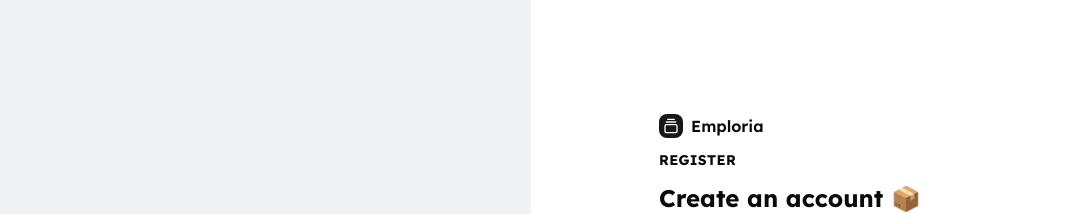
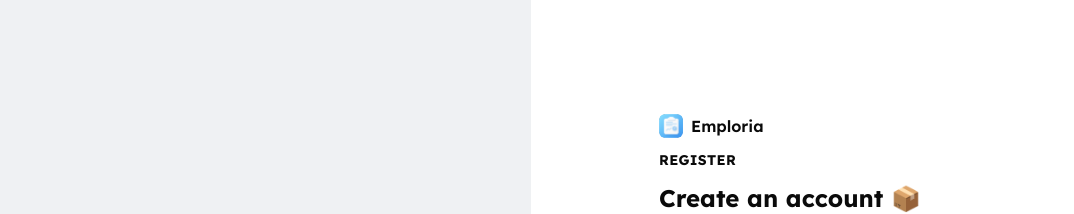
Before and after one commit to andreedyson/emploria, a Next.js app: page /register in a window 1280 px wide. Shown: the top 214 px of the page, without its empty margins (109-1183 px from the left). Built offline with nearby package versions, Linux system fonts and the light colour scheme; no server answers.

Commit message:
style(app): add emploria icon

```diff
--- a/components/app-sidebar.tsx
+++ b/components/app-sidebar.tsx
@@ -17,6 +17,7 @@ import {
 import Link from "next/link";
 import { usePathname } from "next/navigation";
 import { signOut } from "next-auth/react";
+import Image from "next/image";
 
 // Menu items. Change according to the needs of your applications
 const items = [
@@ -54,7 +55,12 @@ export function AppSidebar() {
             <SidebarMenuButton size="lg" asChild>
               <Link href="/dashboard">
                 <div className="bg-primary text-sidebar-primary-foreground flex aspect-square size-8 items-center justify-center rounded-lg font-bold italic">
-                  E
+                  <Image
+                    src={"/assets/emploria-logo.svg"}
+                    width={80}
+                    height={80}
+                    alt="Emploria Logo"
+                  />
                 </div>
                 <div className="leading-none">
                   <span className="font-semibold italic">Emploria</span>
--- a/components/auth/register-form.tsx
+++ b/components/auth/register-form.tsx
@@ -5,14 +5,7 @@ import { Input } from "@/components/ui/input";
 import { BASE_URL } from "@/constants";
 import { registerSchema } from "@/types/validations";
 import { zodResolver } from "@hookform/resolvers/zod";
-import {
-  Eye,
-  EyeOff,
-  GalleryVerticalEnd,
-  Lock,
-  Mail,
-  UserRound,
-} from "lucide-react";
+import { Eye, EyeOff, Lock, Mail, UserRound } from "lucide-react";
 import { useSession } from "next-auth/react";
 import Link from "next/link";
 import { useRouter } from "next/navigation";
@@ -28,6 +21,7 @@ import {
   FormLabel,
   FormMessage,
 } from "../ui/form";
+import Image from "next/image";
 
 export function RegisterForm() {
   const [submitting, setSubmitting] = useState<boolean>(false);
@@ -108,7 +102,12 @@ export function RegisterForm() {
               className="mb-3 flex items-center gap-2 font-semibold"
             >
               <div className="bg-primary text-primary-foreground flex h-6 w-6 items-center justify-center rounded-md">
-                <GalleryVerticalEnd className="size-4" />
+                <Image
+                  src={"/assets/emploria-logo.svg"}
+                  width={80}
+                  height={80}
+                  alt="Emploria Logo"
+                />
               </div>
               Emploria
             </Link>
--- a/components/auth/signin-form.tsx
+++ b/components/auth/signin-form.tsx
@@ -4,14 +4,16 @@ import { Button } from "@/components/ui/button";
 import { Input } from "@/components/ui/input";
 import { signInSchema } from "@/types/validations";
 import { zodResolver } from "@hookform/resolvers/zod";
-import { Eye, EyeOff, GalleryVerticalEnd, Lock, Mail } from "lucide-react";
+import { Eye, EyeOff, Lock, Mail } from "lucide-react";
 import { signIn, useSession } from "next-auth/react";
+import Image from "next/image";
 import Link from "next/link";
 import { useRouter } from "next/navigation";
 import { useEffect, useState } from "react";
 import { useForm } from "react-hook-form";
 import toast from "react-hot-toast";
 import { z } from "zod";
+import { customToast } from "../custom-toast";
 import {
   Form,
   FormControl,
@@ -20,8 +22,6 @@ import {
   FormLabel,
   FormMessage,
 } from "../ui/form";
-import Image from "next/image";
-import { customToast } from "../custom-toast";
 
 export function SignInForm() {
   const [submitting, setSubmitting] = useState<boolean>(false);
@@ -90,7 +90,12 @@ export function SignInForm() {
           <section className="mb-2 text-center md:text-start">
             <Link href="/" className="flex items-center gap-2 font-semibold">
               <div className="bg-primary text-primary-foreground flex h-6 w-6 items-center justify-center rounded-md">
-                <GalleryVerticalEnd className="size-4" />
+                <Image
+                  src={"/assets/emploria-logo.svg"}
+                  width={80}
+                  height={80}
+                  alt="Emploria Logo"
+                />
               </div>
               Emploria
             </Link>
--- a/components/layout/footer.tsx
+++ b/components/layout/footer.tsx
@@ -1,4 +1,5 @@
 import { LANDING_PAGE_LINKS } from "@/constants";
+import Image from "next/image";
 import Link from "next/link";
 
 function Footer() {
@@ -12,7 +13,12 @@ function Footer() {
             className="flex items-center gap-2 font-semibold italic"
           >
             <div className="bg-primary flex size-8 items-center justify-center rounded-md font-bold">
-              E
+              <Image
+                src={"/assets/emploria-logo.svg"}
+                width={80}
+                height={80}
+                alt="Emploria Logo"
+              />
             </div>
             <span>Emploria</span>
           </Link>
--- a/components/layout/landing-header.tsx
+++ b/components/layout/landing-header.tsx
@@ -1,13 +1,13 @@
 "use client";
 
 import { LANDING_PAGE_LINKS } from "@/constants";
-import { GalleryVerticalEnd } from "lucide-react";
 import { useSession } from "next-auth/react";
 import Link from "next/link";
 import { usePathname } from "next/navigation";
 import { Button } from "../ui/button";
 import UserAvatar from "../user-avatar";
 import { ThemeToggle } from "../theme-toggle";
+import Image from "next/image";
 
 function LandingHeader() {
   const pathname = usePathname();
@@ -18,7 +18,12 @@ function LandingHeader() {
       {/* Logo */}
       <Link href="/" className="flex items-center gap-2 font-semibold">
         <div className="bg-primary text-primary-foreground flex h-6 w-6 items-center justify-center rounded-md">
-          <GalleryVerticalEnd className="size-4" />
+          <Image
+            src={"/assets/emploria-logo.svg"}
+            width={80}
+            height={80}
+            alt="Emploria Logo"
+          />
         </div>
         Emploria
       </Link>
```
Also changed, not shown: public/assets/emploria-logo.svg (added).
